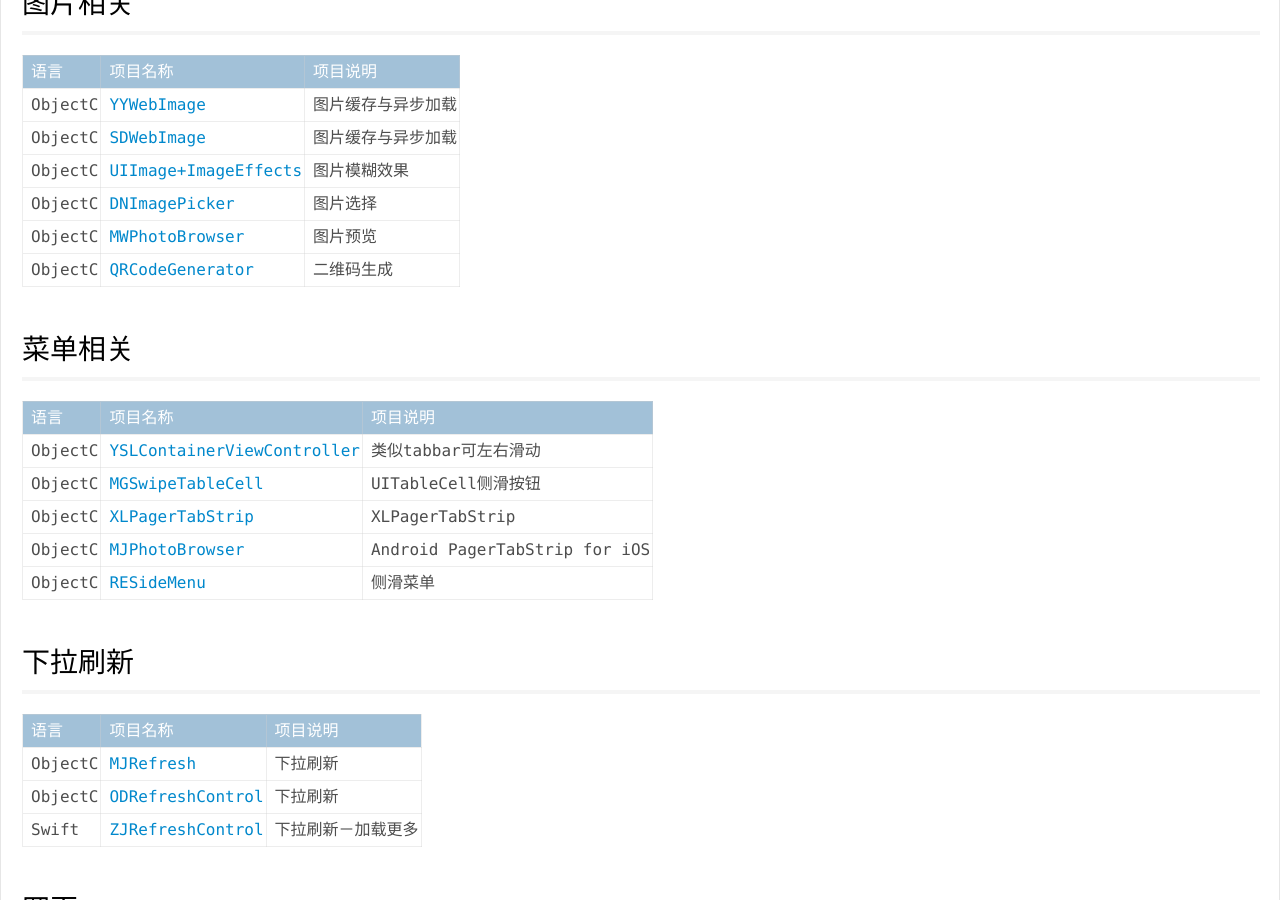
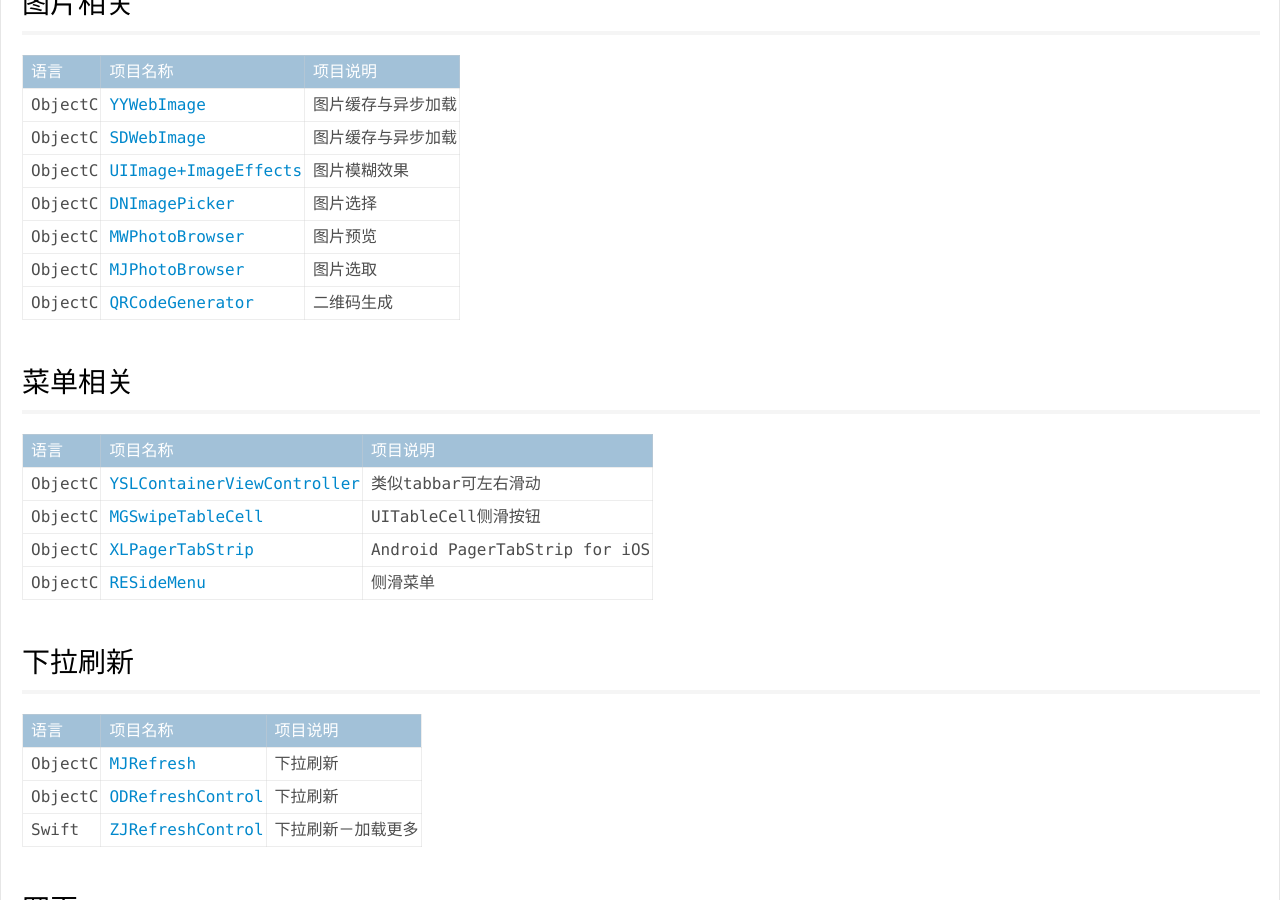
Before and after one commit to psvmc/myblog_jekyll, a Jekyll site: the page built from _posts/2017-12-27-ios-lib.md, in a window 1280 px wide and 900 px high, scrolled down 1689 px. Built offline with Jekyll 4.4.1, drawn with Linux system fonts in a browser that asks for light colours; comment, search, counter and statistics services are not loaded.

Commit message:
文章更新

```diff
--- a/_posts/2017-12-27-ios-lib.md
+++ b/_posts/2017-12-27-ios-lib.md
@@ -48,6 +48,7 @@
 |ObjectC|[UIImage+ImageEffects](https://github.com/psvmc/UIImage-ImageEffects)|图片模糊效果|
 |ObjectC|[DNImagePicker](https://github.com/AwesomeDennis/DNImagePicker)|图片选择|
 |ObjectC|[MWPhotoBrowser](https://github.com/mwaterfall/MWPhotoBrowser)|图片预览|
+|ObjectC|[MJPhotoBrowser](https://github.com/Sunnyyoung/MJPhotoBrowser)|图片选取|
 |ObjectC|[QRCodeGenerator](https://github.com/psvmc/QRCodeGenerator)|二维码生成|
 
 ## 菜单相关
@@ -56,8 +57,7 @@
 |-----|-----|-----|
 |ObjectC|[YSLContainerViewController](https://github.com/y-hryk/YSLContainerViewController)|类似tabbar可左右滑动|
 |ObjectC|[MGSwipeTableCell](https://github.com/MortimerGoro/MGSwipeTableCell)|UITableCell侧滑按钮|
-|ObjectC|[XLPagerTabStrip](https://github.com/xmartlabs/XLPagerTabStrip)| XLPagerTabStrip |
-|ObjectC|[MJPhotoBrowser](https://github.com/Sunnyyoung/MJPhotoBrowser)|Android PagerTabStrip for iOS|
+|ObjectC|[XLPagerTabStrip](https://github.com/xmartlabs/XLPagerTabStrip)| Android PagerTabStrip for iOS |
 |ObjectC|[RESideMenu](https://github.com/romaonthego/RESideMenu)|侧滑菜单|
 
 
```
